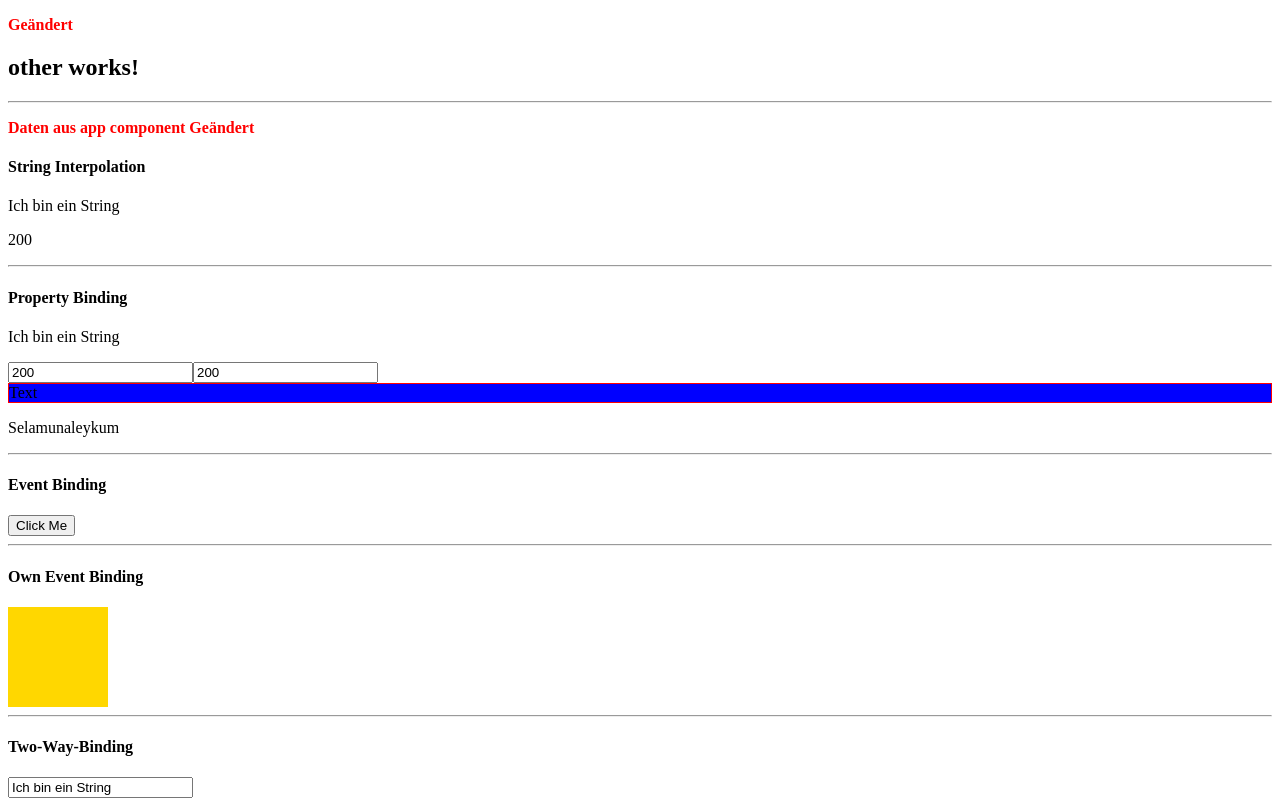
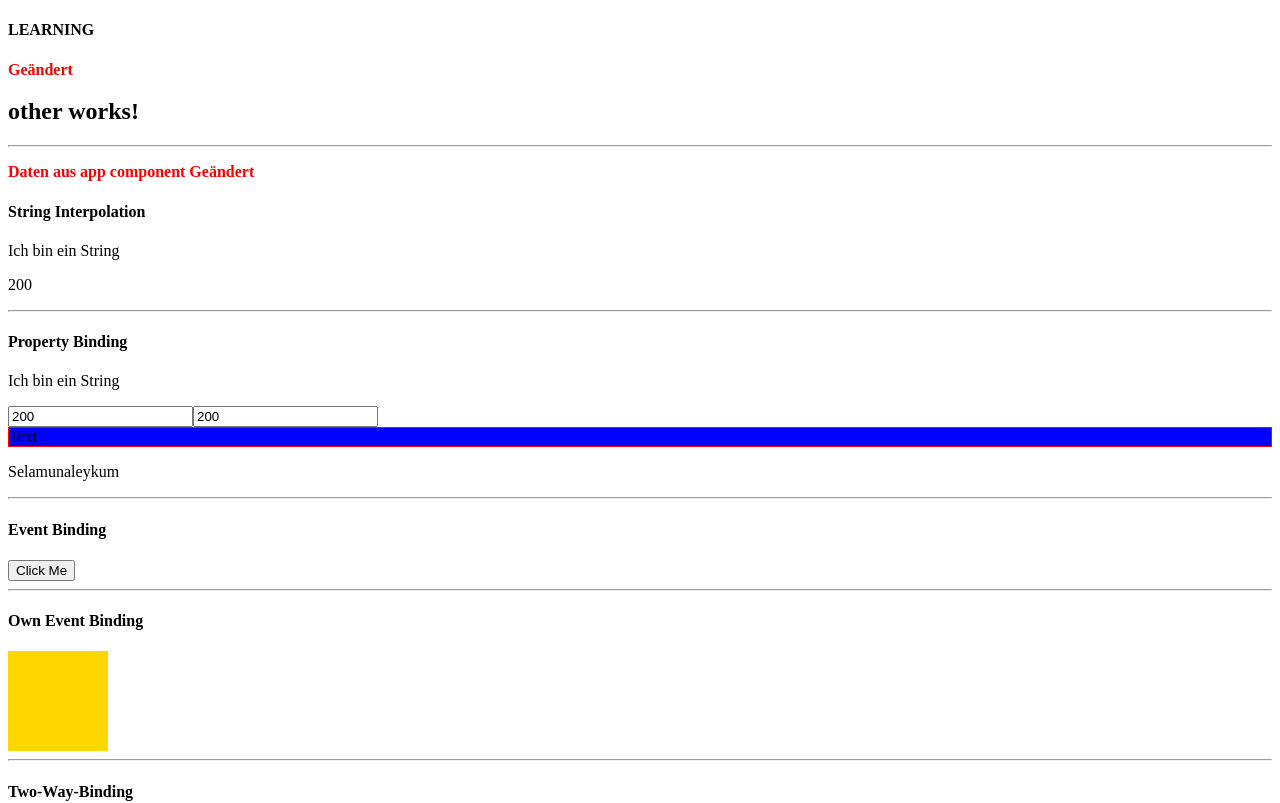
Before and after one commit to savas87/angular_learning, an Angular app: page / in a window 1280 px wide. Shown: the top 803 px of the page. Built offline with nearby package versions, Linux system fonts and the light colour scheme.

Commit message:
learning

```diff
--- a/src/app/app.component.html
+++ b/src/app/app.component.html
@@ -1,3 +1,4 @@
+<h4>LEARNING</h4>
 <p>{{ title }}</p>
 <app-other>
   <p>Daten aus app component {{ title }}</p>
```
